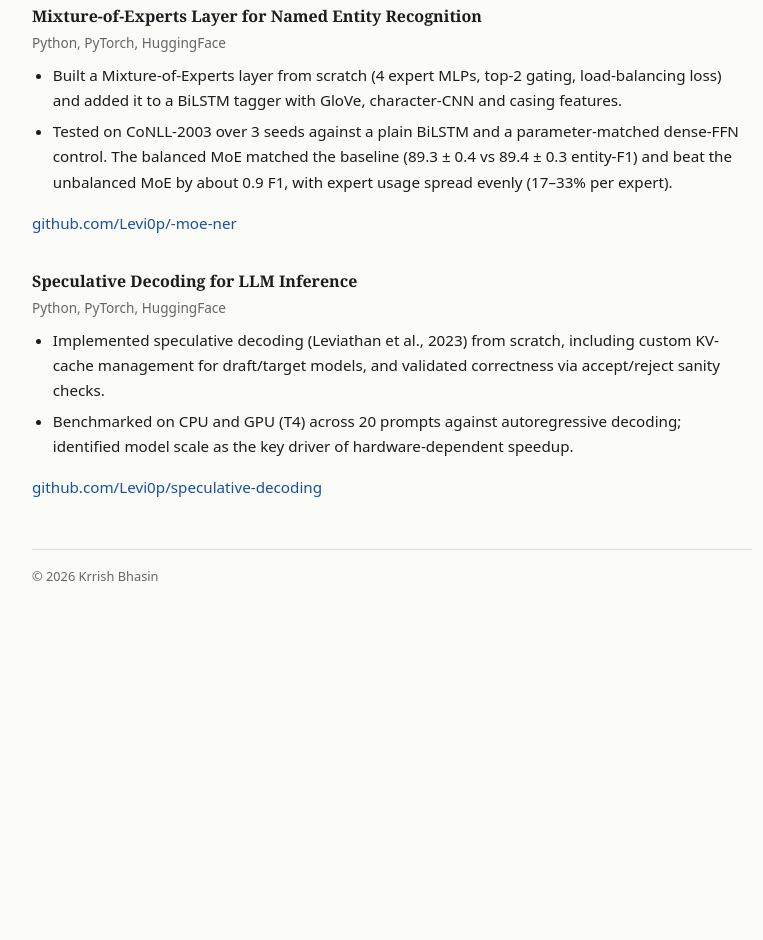
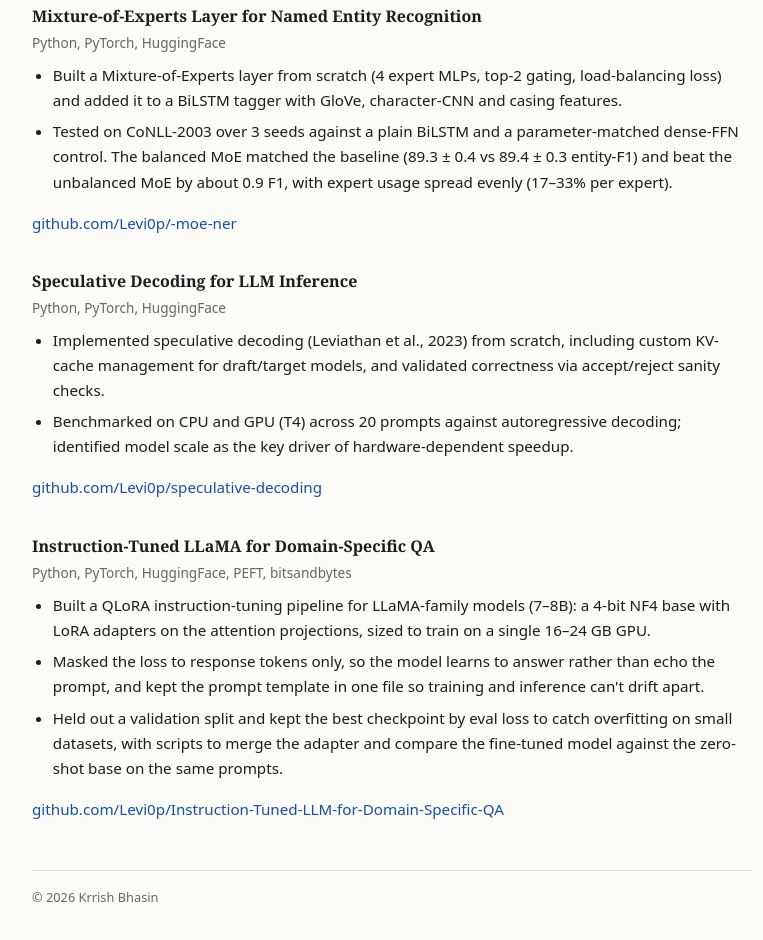
Before and after one commit to Levi0p/Levi0p.github.io, a plain HTML site: page ml.html in a window 1280 px wide. Shown: the part 1019-1959 px from the top of the page, without its empty margins (248-1011 px from the left). Before the commit the page ends 1654 px from the top, so only its background shows below. Drawn offline with Linux system fonts and the light colour scheme.

Commit message:
Add instruction-tuned LLaMA project to ML page

```diff
--- a/ml.html
+++ b/ml.html
@@ -60,6 +60,16 @@
 </ul>
 <p><a href="https://github.com/Levi0p/speculative-decoding">github.com/Levi0p/speculative-decoding</a></p>
 </div>
+<div class="entry">
+<h3>Instruction-Tuned LLaMA for Domain-Specific QA</h3>
+<p class="sub">Python, PyTorch, HuggingFace, PEFT, bitsandbytes</p>
+<ul>
+<li>Built a QLoRA instruction-tuning pipeline for LLaMA-family models (7&ndash;8B): a 4-bit NF4 base with LoRA adapters on the attention projections, sized to train on a single 16&ndash;24 GB GPU.</li>
+<li>Masked the loss to response tokens only, so the model learns to answer rather than echo the prompt, and kept the prompt template in one file so training and inference can't drift apart.</li>
+<li>Held out a validation split and kept the best checkpoint by eval loss to catch overfitting on small datasets, with scripts to merge the adapter and compare the fine-tuned model against the zero-shot base on the same prompts.</li>
+</ul>
+<p><a href="https://github.com/Levi0p/Instruction-Tuned-LLM-for-Domain-Specific-QA">github.com/Levi0p/Instruction-Tuned-LLM-for-Domain-Specific-QA</a></p>
+</div>
 
 </main>
 <footer>
```
